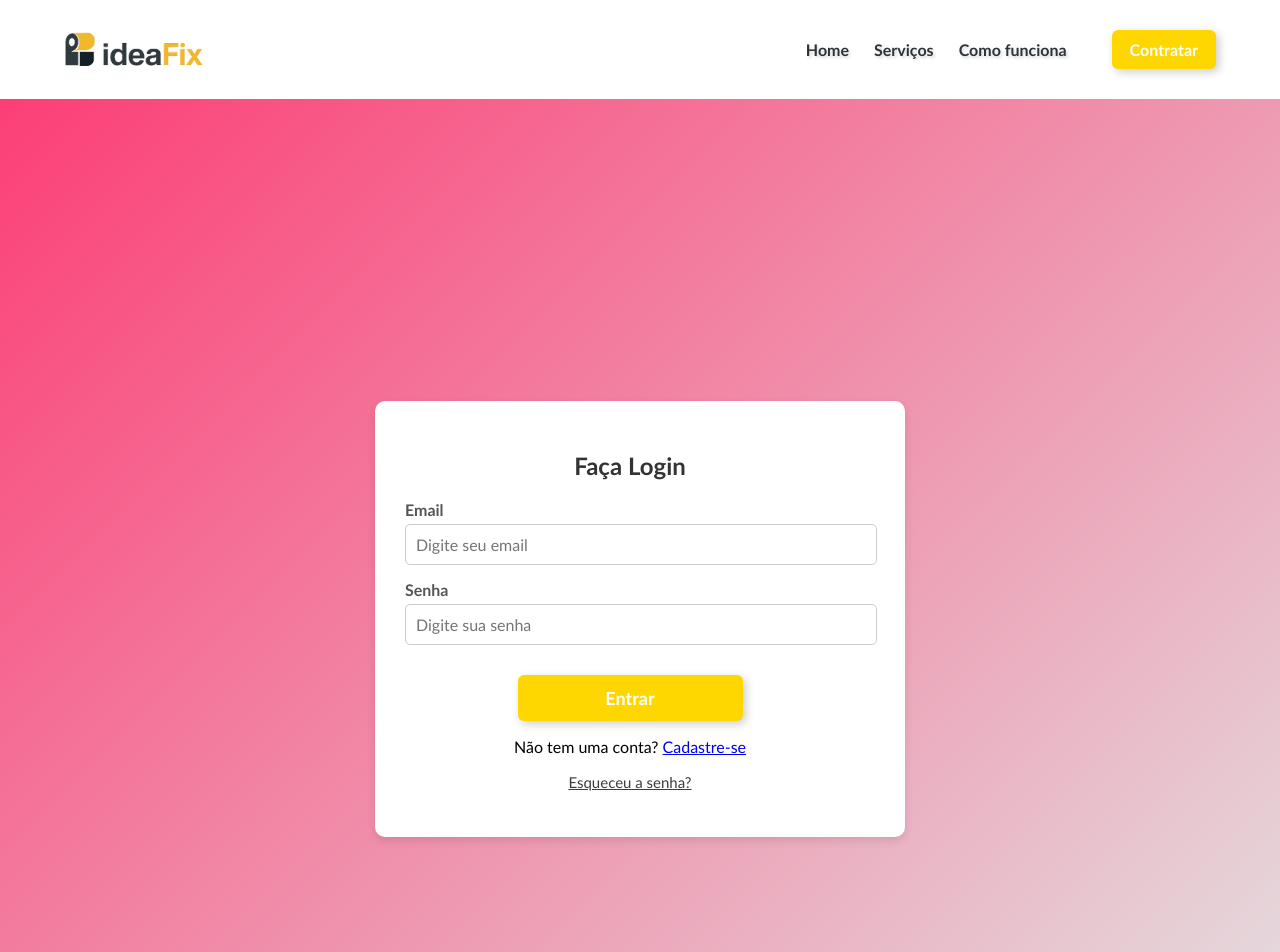
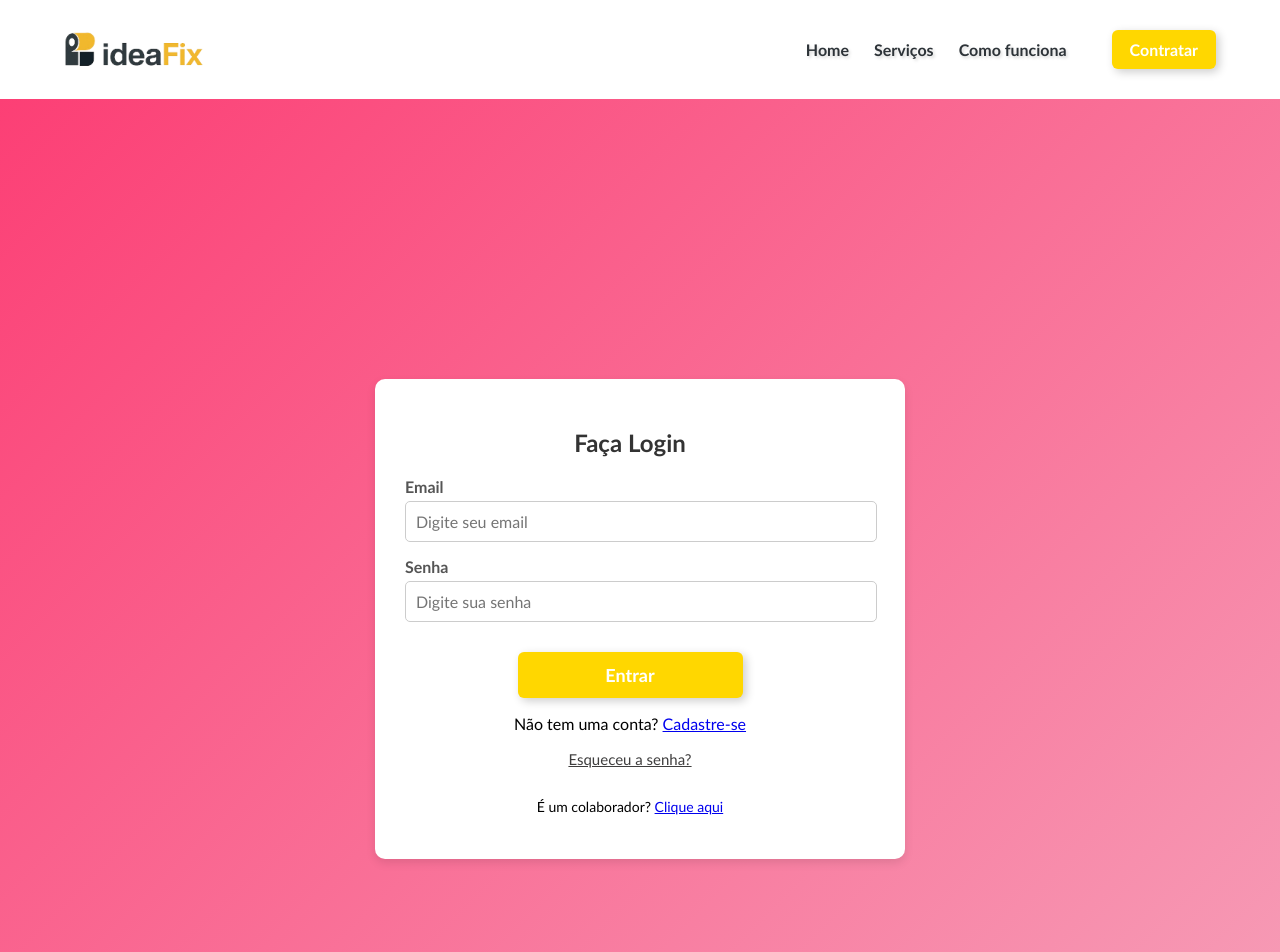
Before and after one commit to aziul89/fixapp_web, a React (Create React App) app: page /login in a window 1280 px wide. Shown: the top 952 px of the page. Built offline with nearby package versions, Linux system fonts and the light colour scheme.

Commit message:
add login colaborador e mundando design

```diff
--- a/src/pages/Login.js
+++ b/src/pages/Login.js
@@ -14,7 +14,7 @@ function Login() {
     e.preventDefault();
 
     try {
-      const response = await fetch("https://ideiafix-back-end-1test.onrender.com/api/login", { // substitua pela URL correta
+      const response = await fetch("https://ideiafix-back-end-1test.onrender.com/api/login", {
         method: "POST",
         headers: { "Content-Type": "application/json" },
         body: JSON.stringify({ email, senha })
@@ -70,8 +70,14 @@ function Login() {
         <p className="login-text">
           Não tem uma conta? <Link to="/register" className="login-link">Cadastre-se</Link>
         </p>
+
         <p>
           <Link to="/recuperar-senha" className="forpassword-link">Esqueceu a senha?</Link>
+        </p>
+
+        {/*Login de colaboradores da empresa*/}
+        <p className="admin-text">
+          É um colaborador? <Link to="/" className="login-link">Clique aqui</Link>
         </p>
       </div>
     </div>
--- a/src/styles/Contact.css
+++ b/src/styles/Contact.css
@@ -3,7 +3,7 @@
     align-items: center;
     justify-content: center;
     min-height: 100vh;
-     background: linear-gradient(135deg, #FC3F75, #e3e3e3);
+     background: linear-gradient(135deg, #FC3F75, #f6a0b9);
     padding: 40px;
 }
 
--- a/src/styles/Profile.css
+++ b/src/styles/Profile.css
@@ -3,7 +3,7 @@
   justify-content: center;
   align-items: flex-start;
   min-height: 100vh;
-  background: linear-gradient(135deg, #FC3F75, #e3e3e3);
+  background: linear-gradient(135deg, #FC3F75, #f6a0b9);
   padding: 4rem;
 }
 
--- a/src/styles/RecuperarSenha.css
+++ b/src/styles/RecuperarSenha.css
@@ -6,7 +6,7 @@
  padding-bottom: 80px; /* Espaço para o footer */
  height: 100vh;
 
- background: linear-gradient(135deg, #FC3F75, #e3e3e3);
+ background: linear-gradient(135deg, #FC3F75, #f6a0b9);
 }
 
 /* Card branco */
--- a/src/styles/Register.css
+++ b/src/styles/Register.css
@@ -6,7 +6,7 @@
     padding-bottom: 100px; /* Espaço para o footer */
     height: 100vh;
 
-    background: linear-gradient(135deg, #FC3F75, #e3e3e3);
+    background: linear-gradient(135deg, #FC3F75, #f6a0b9);
   }
 
   .register-box {
@@ -63,6 +63,10 @@
     flex: 1;
   }
 
+  .admin-text {
+    font-size: 14px;
+    margin-top: 30px;
+  }
 
   /* Botão de envio */
   .register-button {
```
